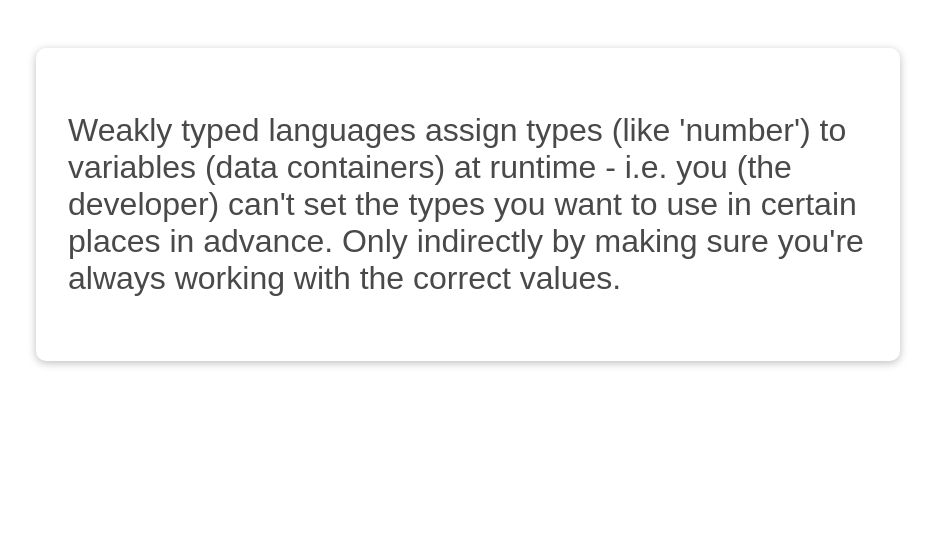
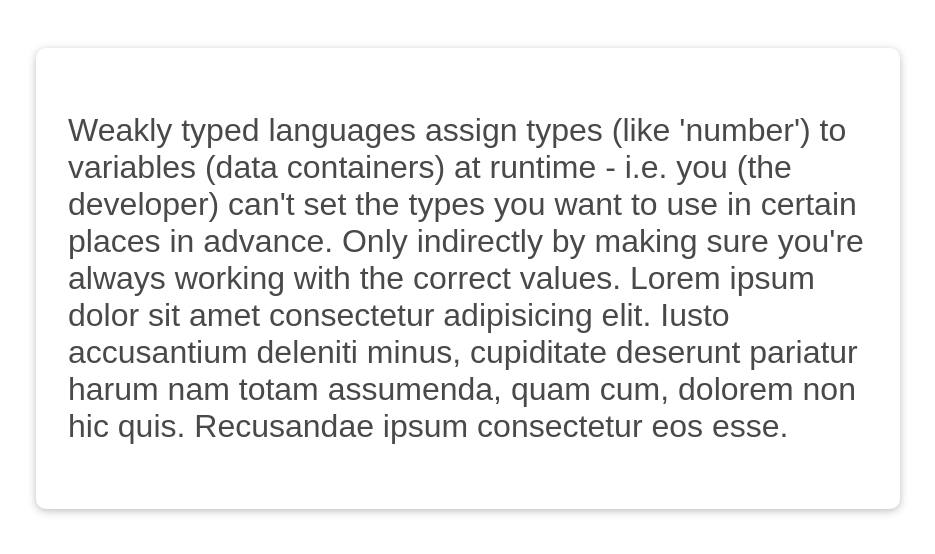
Before and after one commit to LakruwanPathirage/getting-started-02-first-app-done, a plain HTML site: page info/weakly-typed.html in a window 1280 px wide. Shown: the whole page, without its empty margins (172-1107 px from the left). Drawn offline with Linux system fonts and the light colour scheme.

Commit message:
modify weakly-typed-file

```diff
--- a/info/weakly-typed.html
+++ b/info/weakly-typed.html
@@ -14,6 +14,7 @@
         containers) at runtime - i.e. you (the developer) can't set the types
         you want to use in certain places in advance. Only indirectly by making
         sure you're always working with the correct values.
+        Lorem ipsum dolor sit amet consectetur adipisicing elit. Iusto accusantium deleniti minus, cupiditate deserunt pariatur harum nam totam assumenda, quam cum, dolorem non hic quis. Recusandae ipsum consectetur eos esse.
       </p>
     </div>
   </body>
```
